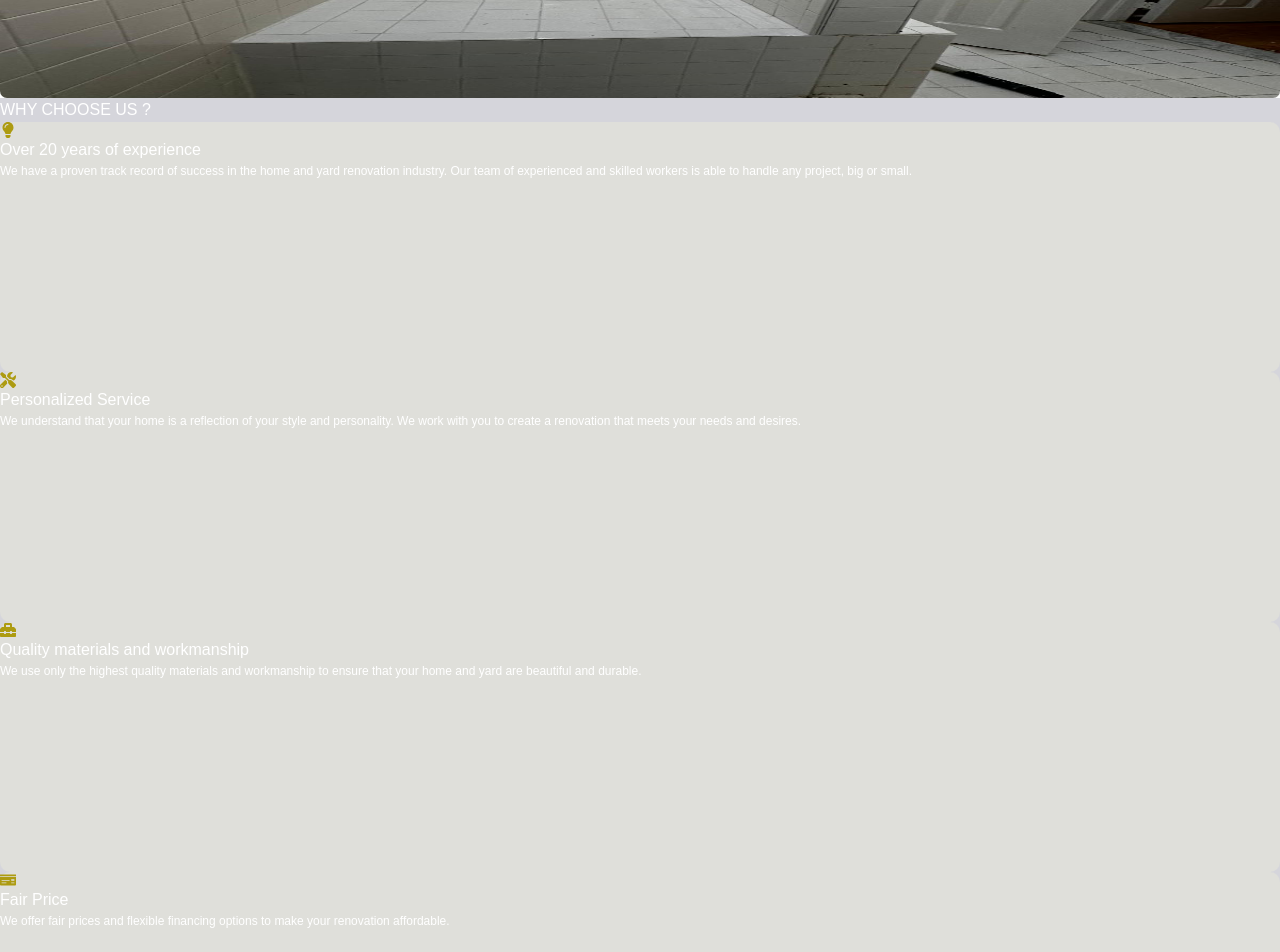
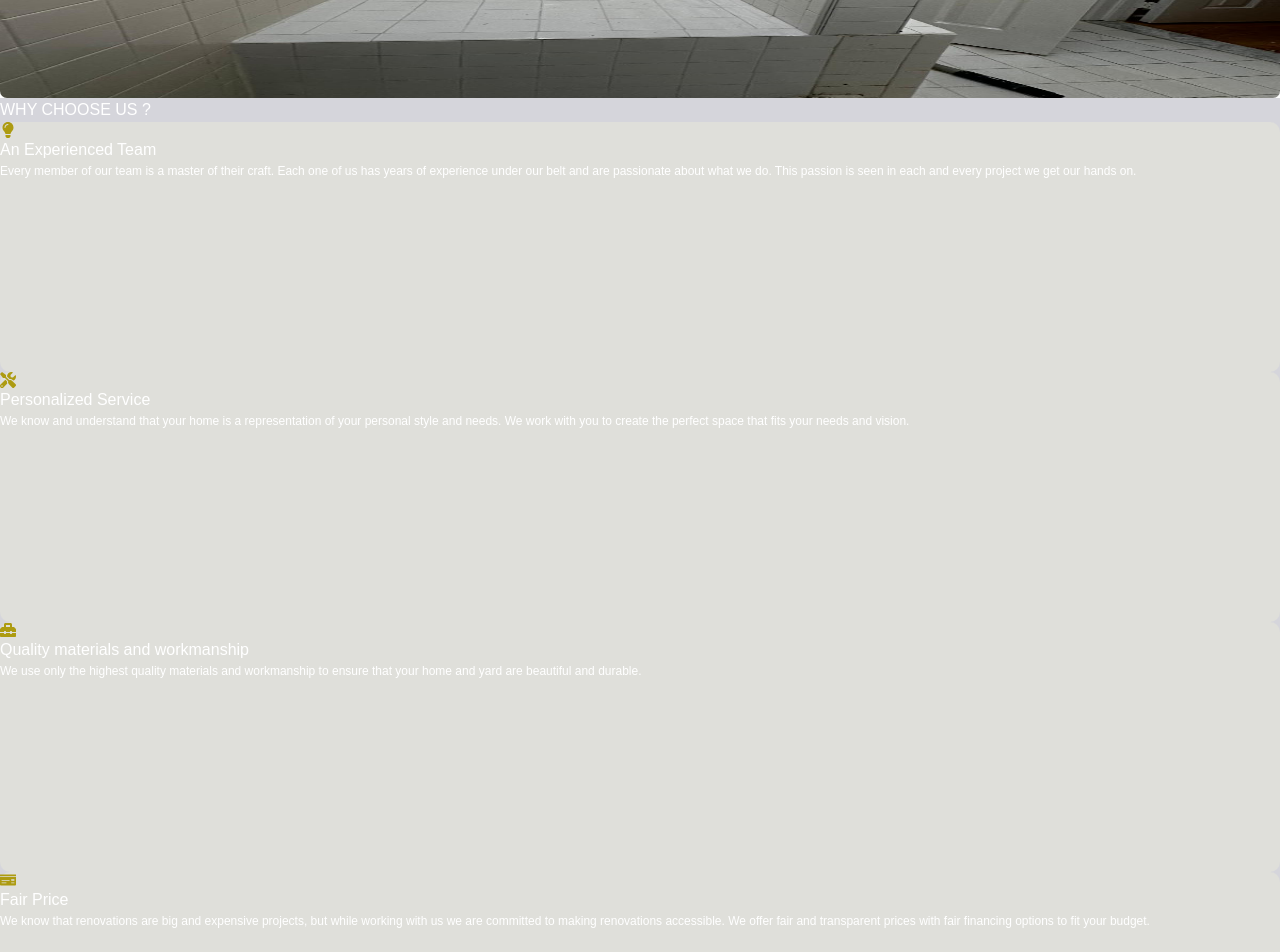
Before and after one commit to alphariccide008/HandyMan, a React (Vite) app: page /bathroom in a window 1280 px wide. Shown: the part 4500-5452 px from the top of the page. Built offline with nearby package versions, Linux system fonts and the light colour scheme.

Commit message:
All sections corrections

```diff
--- a/src/Pages/About.jsx
+++ b/src/Pages/About.jsx
@@ -242,7 +242,7 @@ const About = () => {
                     <motion.div className='lg:flex justify-center mb-4'>
                     <FaLightbulb className=' lg:mx-3 my-1 text-4xl idea mx-[35%]'/><h3 className='pt-3 font-bold'>Over 20 years of experience</h3>
                     </motion.div>
-                    <p style={{fontSize:"12px"}}>We have a proven track record of success in the home and yard renovation industry. Our team of experienced and skilled workers is able to handle any project, big or small.</p>
+                    <p style={{fontSize:"12px"}}>Every member of our team is a master of their craft. Each one of us has years of experience under our belt and are passionate about what we do. This passion is seen in each and every project we get our hands on. </p>
                     </motion.div>
 
                     </motion.div>
@@ -262,7 +262,7 @@ const About = () => {
                     <motion.div className='lg:flex justify-center mb-4'>
                     <FaTools className=' lg:mx-3 my-1 text-4xl idea mx-[35%]'/><h3 className='pt-3 font-bold'>Personalized Service</h3>
                     </motion.div>
-                    <p style={{fontSize:"12px"}}>We understand that your home is a reflection of your style and personality. We work with you to create a renovation that meets your needs and desires.</p>
+                    <p style={{fontSize:"12px"}}>We know and understand that your home is a representation of your personal style and needs. We work with you to create the perfect space that fits your needs and vision. </p>
                     </motion.div>
 
                     </motion.div>
@@ -302,7 +302,8 @@ const About = () => {
                     <motion.div className='lg:flex justify-center mb-4'>
                     <FaMoneyCheck className=' lg:mx-3 my-1 text-4xl idea mx-[35%]'/><h3 className='pt-3 font-bold'>Fair Price</h3>
                     </motion.div>
-                    <p style={{fontSize:"12px"}}>We offer fair prices and flexible financing options to make your renovation affordable.</p>
+                    <p style={{fontSize:"12px"}}>We know that renovations are big and expensive projects, but while working with us we are committed to making renovations accessible. We offer fair and transparent prices with fair financing options to fit your budget.
+</p>
                     </motion.div>
 
                     </motion.div>
--- a/src/Pages/Bathroom.jsx
+++ b/src/Pages/Bathroom.jsx
@@ -91,9 +91,9 @@ const Bathroom = () => {
                     className="flex-col py-20 mb-10 md:w-1/4  img-shadow2 card">
                     <motion.div className="md:px-2  px-14">
                     <motion.div className='lg:flex justify-center mb-4'>
-                    <FaLightbulb className=' lg:mx-3 my-1 text-4xl idea mx-[35%]'/><h3 className='pt-3 font-bold'>Over 20 years of experience</h3>
+                    <FaLightbulb className=' lg:mx-3 my-1 text-4xl idea mx-[35%]'/><h3 className='pt-3 font-bold'>An Experienced Team </h3>
                     </motion.div>
-                    <p style={{fontSize:"12px"}}>We have a proven track record of success in the home and yard renovation industry. Our team of experienced and skilled workers is able to handle any project, big or small.</p>
+                    <p style={{fontSize:"12px"}}>Every member of our team is a master of their craft. Each one of us has years of experience under our belt and are passionate about what we do. This passion is seen in each and every project we get our hands on. </p>
                     </motion.div>
 
                     </motion.div>
@@ -113,7 +113,7 @@ const Bathroom = () => {
                     <motion.div className='lg:flex justify-center mb-4'>
                     <FaTools className=' lg:mx-3 my-1 text-4xl idea mx-[35%]'/><h3 className='pt-3 font-bold'>Personalized Service</h3>
                     </motion.div>
-                    <p style={{fontSize:"12px"}}>We understand that your home is a reflection of your style and personality. We work with you to create a renovation that meets your needs and desires.</p>
+                    <p style={{fontSize:"12px"}}>We know and understand that your home is a representation of your personal style and needs. We work with you to create the perfect space that fits your needs and vision. </p>
                     </motion.div>
 
                     </motion.div>
@@ -153,7 +153,7 @@ const Bathroom = () => {
                     <motion.div className='lg:flex justify-center mb-4'>
                     <FaMoneyCheck className=' lg:mx-3 my-1 text-4xl idea mx-[35%]'/><h3 className='pt-3 font-bold'>Fair Price</h3>
                     </motion.div>
-                    <p style={{fontSize:"12px"}}>We offer fair prices and flexible financing options to make your renovation affordable.</p>
+                    <p style={{fontSize:"12px"}}>We know that renovations are big and expensive projects, but while working with us we are committed to making renovations accessible. We offer fair and transparent prices with fair financing options to fit your budget. </p>
                     </motion.div>
 
                     </motion.div>
--- a/src/Pages/Bedroom.jsx
+++ b/src/Pages/Bedroom.jsx
@@ -86,9 +86,9 @@ const Bathroom = () => {
                     className="flex-col py-20 mb-10 md:w-1/4  img-shadow2 card">
                     <motion.div className="md:px-2  px-14">
                     <motion.div className='lg:flex justify-center mb-4'>
-                    <FaLightbulb className=' lg:mx-3 my-1 text-4xl idea mx-[35%]'/><h3 className='pt-3 font-bold'>Over 20 years of experience</h3>
+                    <FaLightbulb className=' lg:mx-3 my-1 text-4xl idea mx-[35%]'/><h3 className='pt-3 font-bold'>An Experienced Team </h3>
                     </motion.div>
-                    <p style={{fontSize:"12px"}}>We have a proven track record of success in the home and yard renovation industry. Our team of experienced and skilled workers is able to handle any project, big or small.</p>
+                    <p style={{fontSize:"12px"}}>Every member of our team is a master of their craft. Each one of us has years of experience under our belt and are passionate about what we do. This passion is seen in each and every project we get our hands on. </p>
                     </motion.div>
 
                     </motion.div>
@@ -108,7 +108,7 @@ const Bathroom = () => {
                     <motion.div className='lg:flex justify-center mb-4'>
                     <FaTools className=' lg:mx-3 my-1 text-4xl idea mx-[35%]'/><h3 className='pt-3 font-bold'>Personalized Service</h3>
                     </motion.div>
-                    <p style={{fontSize:"12px"}}>We understand that your home is a reflection of your style and personality. We work with you to create a renovation that meets your needs and desires.</p>
+                    <p style={{fontSize:"12px"}}>We know and understand that your home is a representation of your personal style and needs. We work with you to create the perfect space that fits your needs and vision. </p>
                     </motion.div>
 
                     </motion.div>
@@ -148,7 +148,7 @@ const Bathroom = () => {
                     <motion.div className='lg:flex justify-center mb-4'>
                     <FaMoneyCheck className=' lg:mx-3 my-1 text-4xl idea mx-[35%]'/><h3 className='pt-3 font-bold'>Fair Price</h3>
                     </motion.div>
-                    <p style={{fontSize:"12px"}}>We offer fair prices and flexible financing options to make your renovation affordable.</p>
+                    <p style={{fontSize:"12px"}}>We know that renovations are big and expensive projects, but while working with us we are committed to making renovations accessible. We offer fair and transparent prices with fair financing options to fit your budget. </p>
                     </motion.div>
 
                     </motion.div>
--- a/src/Pages/Kitchen.jsx
+++ b/src/Pages/Kitchen.jsx
@@ -82,9 +82,9 @@ const Bathroom = () => {
                     className="flex-col py-20 mb-10 md:w-1/4  img-shadow2 card">
                     <motion.div className="md:px-2  px-14">
                     <motion.div className='lg:flex justify-center mb-4'>
-                    <FaLightbulb className=' lg:mx-3 my-1 text-4xl idea mx-[35%]'/><h3 className='pt-3 font-bold'>Over 20 years of experience</h3>
+                    <FaLightbulb className=' lg:mx-3 my-1 text-4xl idea mx-[35%]'/><h3 className='pt-3 font-bold'>An Experienced Team</h3>
                     </motion.div>
-                    <p style={{fontSize:"12px"}}>We have a proven track record of success in the home and yard renovation industry. Our team of experienced and skilled workers is able to handle any project, big or small.</p>
+                    <p style={{fontSize:"12px"}}>Every member of our team is a master of their craft. Each one of us has years of experience under our belt and are passionate about what we do. This passion is seen in each and every project we get our hands on.</p>
                     </motion.div>
 
                     </motion.div>
@@ -104,7 +104,7 @@ const Bathroom = () => {
                     <motion.div className='lg:flex justify-center mb-4'>
                     <FaTools className=' lg:mx-3 my-1 text-4xl idea mx-[35%]'/><h3 className='pt-3 font-bold'>Personalized Service</h3>
                     </motion.div>
-                    <p style={{fontSize:"12px"}}>We understand that your home is a reflection of your style and personality. We work with you to create a renovation that meets your needs and desires.</p>
+                    <p style={{fontSize:"12px"}}>We know and understand that your home is a representation of your personal style and needs. We work with you to create the perfect space that fits your needs and vision. </p>
                     </motion.div>
 
                     </motion.div>
@@ -144,7 +144,7 @@ const Bathroom = () => {
                     <motion.div className='lg:flex justify-center mb-4'>
                     <FaMoneyCheck className=' lg:mx-3 my-1 text-4xl idea mx-[35%]'/><h3 className='pt-3 font-bold'>Fair Price</h3>
                     </motion.div>
-                    <p style={{fontSize:"12px"}}>We offer fair prices and flexible financing options to make your renovation affordable.</p>
+                    <p style={{fontSize:"12px"}}>We know that renovations are big and expensive projects, but while working with us we are committed to making renovations accessible. We offer fair and transparent prices with fair financing options to fit your budget. </p>
                     </motion.div>
 
                     </motion.div>
--- a/src/Pages/LivingRoom.jsx
+++ b/src/Pages/LivingRoom.jsx
@@ -87,9 +87,9 @@ const Bathroom = () => {
                     className="flex-col py-20 mb-10 md:w-1/4  img-shadow2 card">
                     <motion.div className="md:px-2  px-14">
                     <motion.div className='lg:flex justify-center mb-4'>
-                    <FaLightbulb className=' lg:mx-3 my-1 text-4xl idea mx-[35%]'/><h3 className='pt-3 font-bold'>Over 20 years of experience</h3>
+                    <FaLightbulb className=' lg:mx-3 my-1 text-4xl idea mx-[35%]'/><h3 className='pt-3 font-bold'>An Experienced Team </h3>
                     </motion.div>
-                    <p style={{fontSize:"12px"}}>We have a proven track record of success in the home and yard renovation industry. Our team of experienced and skilled workers is able to handle any project, big or small.</p>
+                    <p style={{fontSize:"12px"}}>Every member of our team is a master of their craft. Each one of us has years of experience under our belt and are passionate about what we do. This passion is seen in each and every project we get our hands on. </p>
                     </motion.div>
 
                     </motion.div>
@@ -109,7 +109,7 @@ const Bathroom = () => {
                     <motion.div className='lg:flex justify-center mb-4'>
                     <FaTools className=' lg:mx-3 my-1 text-4xl idea mx-[35%]'/><h3 className='pt-3 font-bold'>Personalized Service</h3>
                     </motion.div>
-                    <p style={{fontSize:"12px"}}>We understand that your home is a reflection of your style and personality. We work with you to create a renovation that meets your needs and desires.</p>
+                    <p style={{fontSize:"12px"}}>We know and understand that your home is a representation of your personal style and needs. We work with you to create the perfect space that fits your needs and vision. </p>
                     </motion.div>
 
                     </motion.div>
@@ -149,7 +149,7 @@ const Bathroom = () => {
                     <motion.div className='lg:flex justify-center mb-4'>
                     <FaMoneyCheck className=' lg:mx-3 my-1 text-4xl idea mx-[35%]'/><h3 className='pt-3 font-bold'>Fair Price</h3>
                     </motion.div>
-                    <p style={{fontSize:"12px"}}>We offer fair prices and flexible financing options to make your renovation affordable.</p>
+                    <p style={{fontSize:"12px"}}>We know that renovations are big and expensive projects, but while working with us we are committed to making renovations accessible. We offer fair and transparent prices with fair financing options to fit your budget. </p>
                     </motion.div>
 
                     </motion.div>
```
